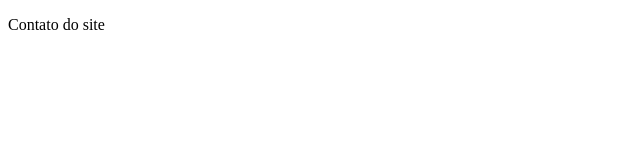
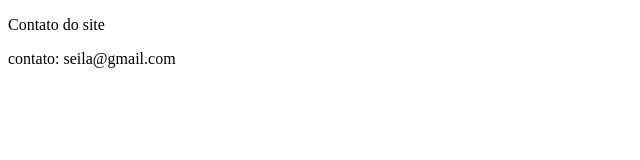
Before and after one commit to AndrewGithu/github-master, a plain HTML site: page contato.html in a window 1280 px wide. Shown: the whole page, without its empty margins (0-640 px from the left). Drawn offline with Linux system fonts and the light colour scheme.

Commit message:
ajuste da pagina de contato #5

```diff
--- a/contato.html
+++ b/contato.html
@@ -8,5 +8,6 @@
 </head>
 <body>
     <p>Contato do site</p>
+    <p>contato: seila@gmail.com</p>
 </body>
 </html>
```
